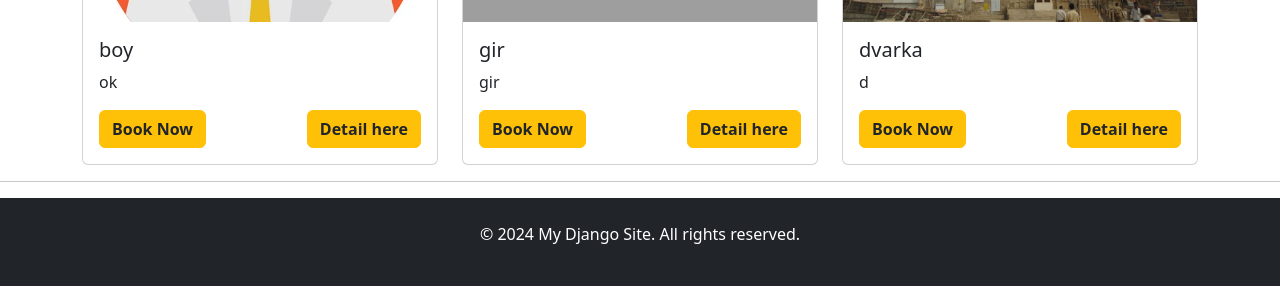
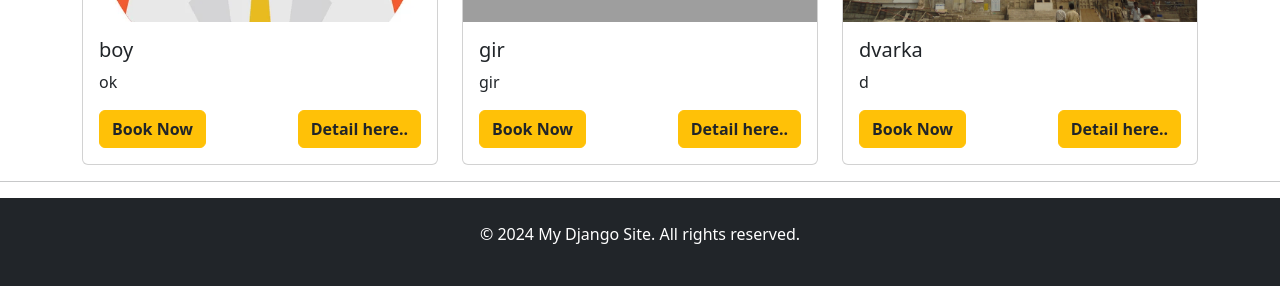
Before and after one commit to chavda-jitendra/js-tour.github.io, a Django app: page / in a window 1280 px wide. Shown: the part 1012-1298 px from the top of the page. Run offline with Django 5.2, Linux system fonts and the light colour scheme; data comes from the database, SQL or seed files in the repository; grey boxes are pictures that could not be loaded.

Commit message:
ok change in detail name

```diff
--- a/templates/index.html
+++ b/templates/index.html
@@ -153,7 +153,7 @@
                   }
                 </script>
                 {% comment %} <a href="{% url 'book' %}" class="btn btn-warning text-lg-center fw-bold text-dark">Book Now</a> {% endcomment %}
-                <a href="#" class="btn btn-warning text-lg-center float-end fw-bold text-dark">Detail here</a>
+                <a href="#" class="btn btn-warning text-lg-center float-end fw-bold text-dark">Detail here..</a>
               </div>
             </div>
           </div>
```
